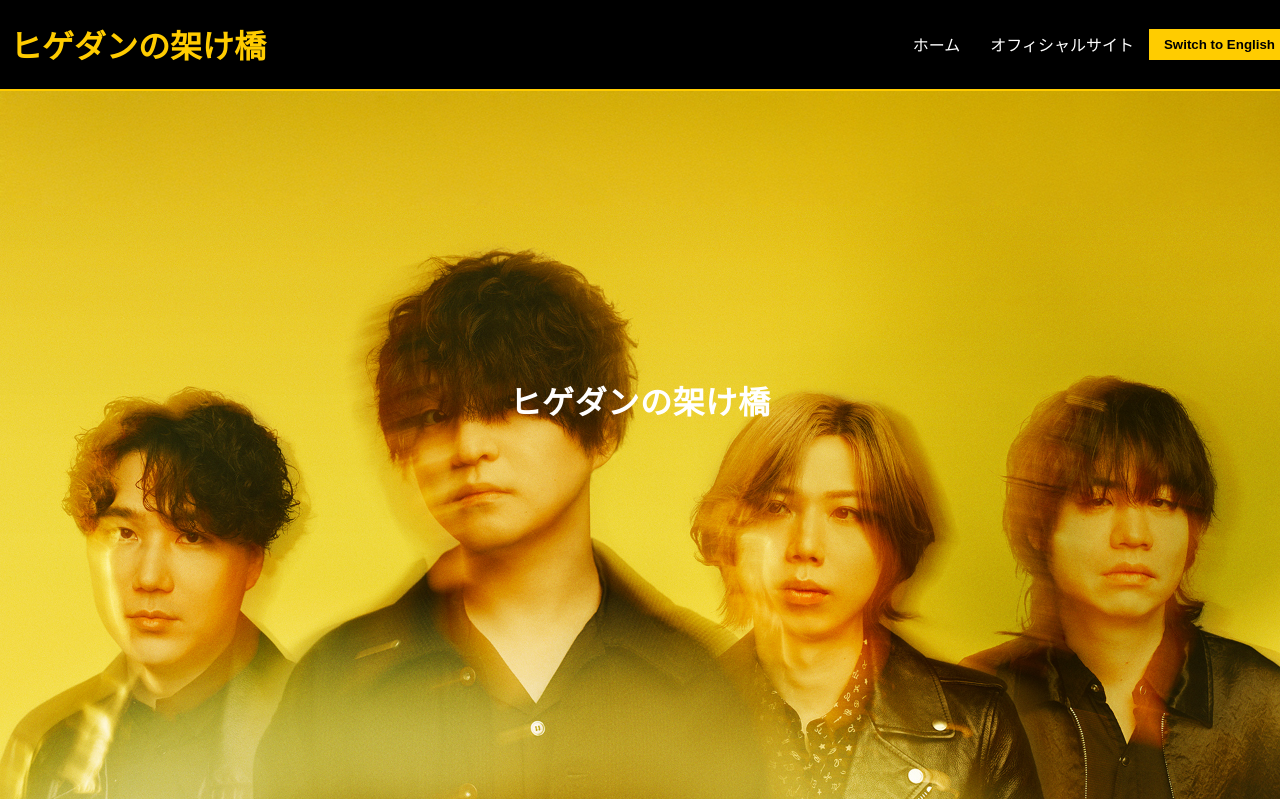
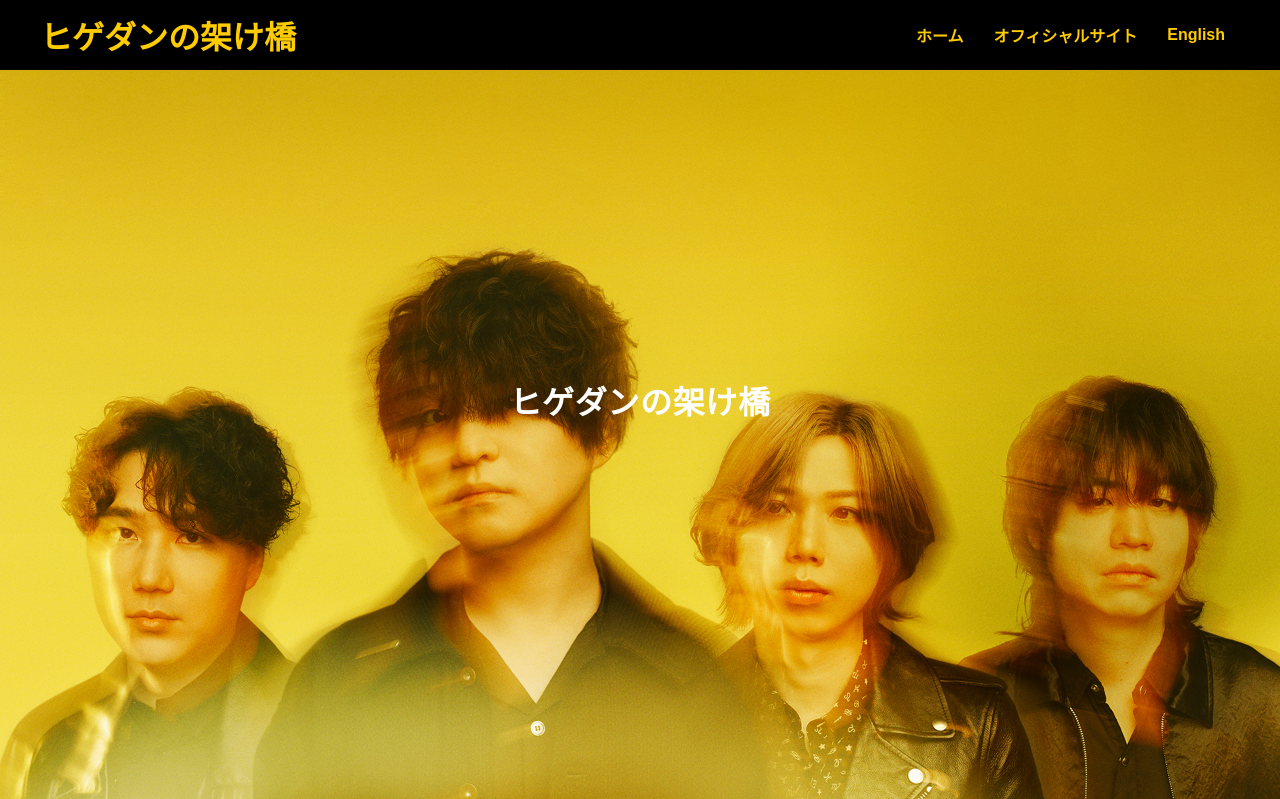
Before and after one commit to wichayac/Higedan-Bridge, a Flask app: page / in a window 1280 px wide. Shown: the top 799 px of the page. Run offline with Flask 3, Linux system fonts and the light colour scheme.

Commit message:
Fix: adjust header layout and language toggle styling from <button> to <a>

```diff
--- a/static/css/style.css
+++ b/static/css/style.css
@@ -52,16 +52,15 @@ body {
 
 header {
     display: flex;
-    justify-content:space-between; /* Pushes title left and nav right */
+    justify-content: space-between; /* Pushes title left and nav right */
     align-items: center;
-    padding: 0px 10px;
+    padding: 0px 40px;
+    height: 70px;
     background: var(--header-bg);
     color: var(--accent-color);
-    border-bottom: 2px solid var(--accent-color);
     position: fixed;
     width: 100%;
-    top: 0;
-    z-index: 1000;
+    box-sizing: border-box; /* fix: keep the width at 100% and put the padding inside that space. */
 }
 
 nav {
@@ -123,7 +122,7 @@ footer {
     background: var(--accent-color);
   }
 
-.language-button {
+/* .language-button {
     padding: 8px 15px;
     background-color: var(--accent-color);
     color: black;
@@ -135,6 +134,18 @@ footer {
 .language-button:hover {
     background-color: var(--accent--hover);
     color: white;
+    transition: 0.3s;
+} */
+
+nav a, .language-button {
+    color: var(--accent-color);
+    font-weight: bold;
+    font-size: 1rem;
+    transition: 0.3s;
+}
+
+nav a:hover, .language-button:hover {
+    color:white;
     transition: 0.3s;
 }
 
--- a/static/js/script.js
+++ b/static/js/script.js
@@ -8,7 +8,7 @@ const homeData = {
         welcome: `こんにちは！ここは J-POPバンド Official髭男dism のファンサイトです。`,
         sub: `このサイトでは、髭男の歌詞と翻訳で、日本語を学べます！
                 どうぞごゆっくりお楽しみください！`,
-        btn: `Switch to English`
+        btn: `English`
     },
     en: {
         title: "Higedan Bridge",
@@ -17,7 +17,7 @@ const homeData = {
         welcome: `Hello! Welcome to this fan site dedicated to the J-POP band Official HIGE DANdism.`,
         sub: `Here, you can find song lyrics, translations and enjoy learning Japanese through their music.
             Feel free to explore!`,
-        btn: `日本語に切り替える`
+        btn: `日本語`
     }
 }
 
--- a/templates/index.html
+++ b/templates/index.html
@@ -14,7 +14,7 @@
     <nav>
         <a href="index.html" id="nav-home">ホーム</a>
         <a href="https://higedan.com/?lang=jp" id="nav-official">オフィシャルサイト</a>
-        <button onclick="toggleLanguage()" id="lang-btn" class="language-button">Switch to English</button>
+        <a href="javascript:(0)" onclick="toggleLanguage()" id="lang-btn" class="language-button">English</a>
     </nav>
     </header>
         <div class="hero-section">
```
